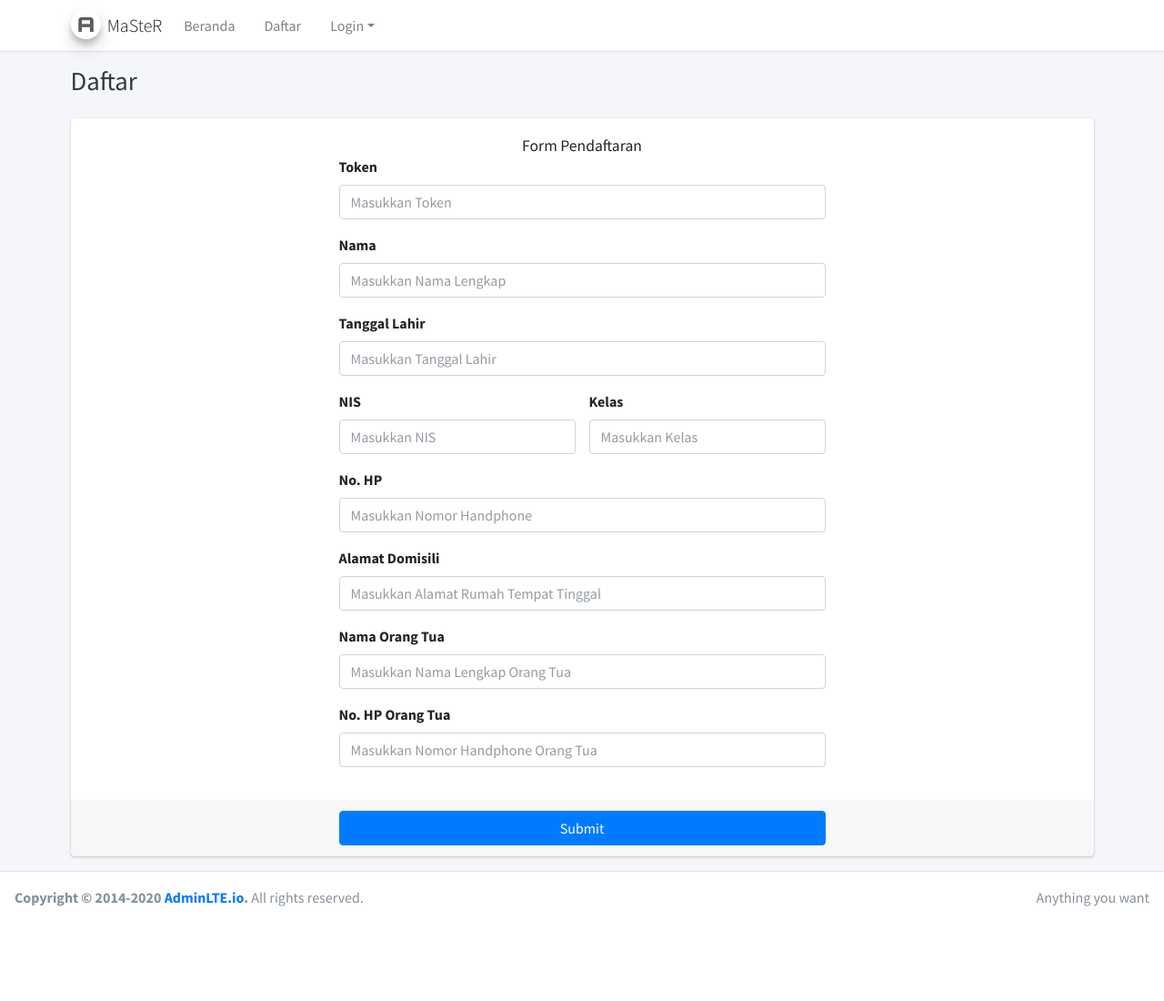
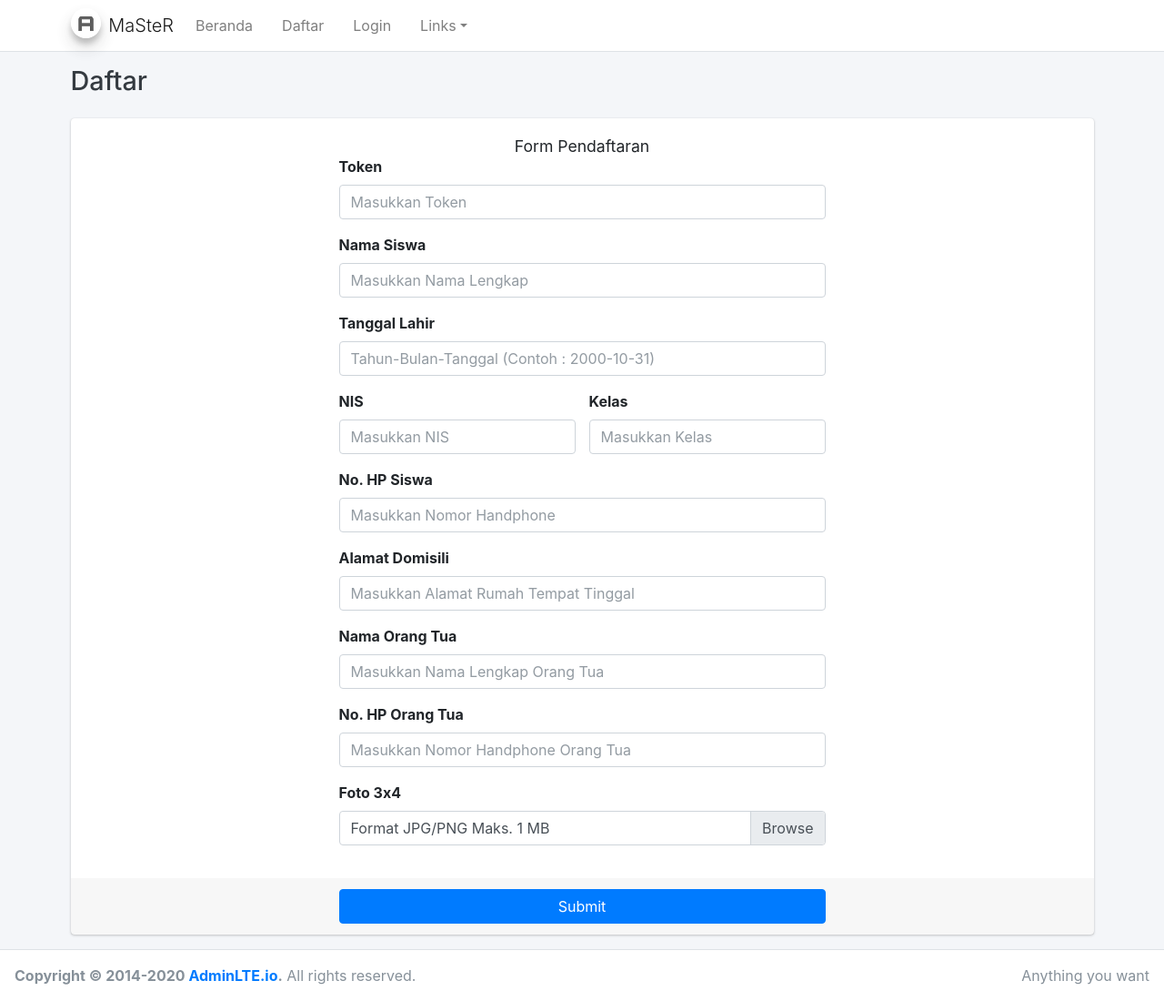
Before and after one commit to adnansurya/MaSteR, a PHP site: page /daftar.php in a window 1280 px wide. Shown: the whole page at 91% size. Before the commit the page ends 996 px from the top, so only its background shows below. Run offline with PHP 8.4, Linux system fonts and the light colour scheme; some libraries are stand-ins or nearby versions; some web fonts are replaced.

Commit message:
daftar page UI

```diff
--- a/daftar.php
+++ b/daftar.php
@@ -8,7 +8,9 @@ scratch. This page gets rid of all links and provides the needed markup only.
 <head>
 
   <?php include('partials/head.php'); ?>
-  <title><?php echo $web_name; ?>  | Blank</title>
+  <title><?php echo $web_name; ?>  | Daftar</title>
+  <link rel="stylesheet" href="plugins/jquery-ui/jquery-ui.css">
+
 </head>
 <body class="hold-transition layout-top-nav">
 <div class="wrapper">
@@ -37,7 +39,7 @@ scratch. This page gets rid of all links and provides the needed markup only.
         <div class="row">
           <div class="col-lg-12">
             <div class="card">
-              <form action="form/daftar.php" method="post">
+              <form action="form/daftar.php" method="post" enctype="multipart/form-data">
                 <div class="card-body">
                   <div class="row justify-content-md-center">
                     <h5 class="card-title">Form Pendaftaran</h5>
@@ -53,7 +55,7 @@ scratch. This page gets rid of all links and provides the needed markup only.
                   <div class="row justify-content-md-center">
                     <div class="col-md-6">
                       <div class="form-group">
-                        <label for="namaLengkapTxt">Nama</label>
+                        <label for="namaLengkapTxt">Nama Siswa</label>
                         <input type="text" class="form-control" id="namaTxt" placeholder="Masukkan Nama Lengkap" name="nama">
                       </div>
                     </div>
@@ -62,7 +64,7 @@ scratch. This page gets rid of all links and provides the needed markup only.
                     <div class="col-md-6">
                       <div class="form-group">
                         <label for="tglLahirTxt">Tanggal Lahir</label>
-                        <input type="text" class="form-control" id="tglLahirTxt" placeholder="Masukkan Tanggal Lahir" name="tglLahir">
+                        <input type="text" class="form-control" id="tglLahirTxt" placeholder="Tahun-Bulan-Tanggal (Contoh : 2000-10-31)" name="tglLahir">
                       </div>
                     </div>
                   </div>
@@ -83,7 +85,7 @@ scratch. This page gets rid of all links and provides the needed markup only.
                   <div class="row justify-content-md-center">
                     <div class="col-md-6">
                       <div class="form-group">
-                        <label for="noHpTxt">No. HP</label>
+                        <label for="noHpTxt">No. HP Siswa</label>
                         <input type="text" class="form-control" id="noHpTxt" placeholder="Masukkan Nomor Handphone" name="noHp">
                       </div>
                     </div>
@@ -109,6 +111,19 @@ scratch. This page gets rid of all links and provides the needed markup only.
                       <div class="form-group">
                         <label for="hpOrtuTxt">No. HP Orang Tua</label>
                         <input type="text" class="form-control" id="hpOrtuTxt" placeholder="Masukkan Nomor Handphone Orang Tua" name="hpOrtu">
+                      </div>
+                    </div>
+                  </div>
+                  <div class="row justify-content-md-center">
+                    <div class="col-md-6">
+                      <div class="form-group">
+                        <label for="exampleInputFile">Foto 3x4</label>
+                        <div class="input-group">
+                          <div class="custom-file">
+                            <input type="file" class="custom-file-input" id="imgFile" name="image">
+                            <label class="custom-file-label" for="imgFile">Format JPG/PNG Maks. 1 MB</label>
+                          </div>
+                        </div>
                       </div>
                     </div>
                   </div>
@@ -141,5 +156,9 @@ scratch. This page gets rid of all links and provides the needed markup only.
 <!-- REQUIRED SCRIPTS -->
 
   <?php include('partials/scripts.php') ?>
+  <script src="plugins/jquery-ui/jquery-ui.js"></script>
+  <script>
+    $('#tglLahirTxt').datepicker({ dateFormat: 'yy-mm-dd' });
+  </script>
 </body>
 </html>
--- /dev/null
+++ b/dist/css/googleapi.css
@@ -0,0 +1,252 @@
+/* cyrillic-ext */
+@font-face {
+  font-family: 'Source Sans Pro';
+  font-style: italic;
+  font-weight: 400;
+  font-display: fallback;
+  src: local('Source Sans Pro Italic'), local('SourceSansPro-Italic'), url(https://fonts.gstatic.com/s/sourcesanspro/v13/6xK1dSBYKcSV-LCoeQqfX1RYOo3qPZ7qsDJT9g.woff2) format('woff2');
+  unicode-range: U+0460-052F, U+1C80-1C88, U+20B4, U+2DE0-2DFF, U+A640-A69F, U+FE2E-FE2F;
+}
+/* cyrillic */
+@font-face {
+  font-family: 'Source Sans Pro';
+  font-style: italic;
+  font-weight: 400;
+  font-display: fallback;
+  src: local('Source Sans Pro Italic'), local('SourceSansPro-Italic'), url(https://fonts.gstatic.com/s/sourcesanspro/v13/6xK1dSBYKcSV-LCoeQqfX1RYOo3qPZ7jsDJT9g.woff2) format('woff2');
+  unicode-range: U+0400-045F, U+0490-0491, U+04B0-04B1, U+2116;
+}
+/* greek-ext */
+@font-face {
+  font-family: 'Source Sans Pro';
+  font-style: italic;
+  font-weight: 400;
+  font-display: fallback;
+  src: local('Source Sans Pro Italic'), local('SourceSansPro-Italic'), url(https://fonts.gstatic.com/s/sourcesanspro/v13/6xK1dSBYKcSV-LCoeQqfX1RYOo3qPZ7rsDJT9g.woff2) format('woff2');
+  unicode-range: U+1F00-1FFF;
+}
+/* greek */
+@font-face {
+  font-family: 'Source Sans Pro';
+  font-style: italic;
+  font-weight: 400;
+  font-display: fallback;
+  src: local('Source Sans Pro Italic'), local('SourceSansPro-Italic'), url(https://fonts.gstatic.com/s/sourcesanspro/v13/6xK1dSBYKcSV-LCoeQqfX1RYOo3qPZ7ksDJT9g.woff2) format('woff2');
+  unicode-range: U+0370-03FF;
+}
+/* vietnamese */
+@font-face {
+  font-family: 'Source Sans Pro';
+  font-style: italic;
+  font-weight: 400;
+  font-display: fallback;
+  src: local('Source Sans Pro Italic'), local('SourceSansPro-Italic'), url(https://fonts.gstatic.com/s/sourcesanspro/v13/6xK1dSBYKcSV-LCoeQqfX1RYOo3qPZ7osDJT9g.woff2) format('woff2');
+  unicode-range: U+0102-0103, U+0110-0111, U+0128-0129, U+0168-0169, U+01A0-01A1, U+01AF-01B0, U+1EA0-1EF9, U+20AB;
+}
+/* latin-ext */
+@font-face {
+  font-family: 'Source Sans Pro';
+  font-style: italic;
+  font-weight: 400;
+  font-display: fallback;
+  src: local('Source Sans Pro Italic'), local('SourceSansPro-Italic'), url(https://fonts.gstatic.com/s/sourcesanspro/v13/6xK1dSBYKcSV-LCoeQqfX1RYOo3qPZ7psDJT9g.woff2) format('woff2');
+  unicode-range: U+0100-024F, U+0259, U+1E00-1EFF, U+2020, U+20A0-20AB, U+20AD-20CF, U+2113, U+2C60-2C7F, U+A720-A7FF;
+}
+/* latin */
+@font-face {
+  font-family: 'Source Sans Pro';
+  font-style: italic;
+  font-weight: 400;
+  font-display: fallback;
+  src: local('Source Sans Pro Italic'), local('SourceSansPro-Italic'), url(https://fonts.gstatic.com/s/sourcesanspro/v13/6xK1dSBYKcSV-LCoeQqfX1RYOo3qPZ7nsDI.woff2) format('woff2');
+  unicode-range: U+0000-00FF, U+0131, U+0152-0153, U+02BB-02BC, U+02C6, U+02DA, U+02DC, U+2000-206F, U+2074, U+20AC, U+2122, U+2191, U+2193, U+2212, U+2215, U+FEFF, U+FFFD;
+}
+/* cyrillic-ext */
+@font-face {
+  font-family: 'Source Sans Pro';
+  font-style: normal;
+  font-weight: 300;
+  font-display: fallback;
+  src: local('Source Sans Pro Light'), local('SourceSansPro-Light'), url(https://fonts.gstatic.com/s/sourcesanspro/v13/6xKydSBYKcSV-LCoeQqfX1RYOo3ik4zwmhduz8A.woff2) format('woff2');
+  unicode-range: U+0460-052F, U+1C80-1C88, U+20B4, U+2DE0-2DFF, U+A640-A69F, U+FE2E-FE2F;
+}
+/* cyrillic */
+@font-face {
+  font-family: 'Source Sans Pro';
+  font-style: normal;
+  font-weight: 300;
+  font-display: fallback;
+  src: local('Source Sans Pro Light'), local('SourceSansPro-Light'), url(https://fonts.gstatic.com/s/sourcesanspro/v13/6xKydSBYKcSV-LCoeQqfX1RYOo3ik4zwkxduz8A.woff2) format('woff2');
+  unicode-range: U+0400-045F, U+0490-0491, U+04B0-04B1, U+2116;
+}
+/* greek-ext */
+@font-face {
+  font-family: 'Source Sans Pro';
+  font-style: normal;
+  font-weight: 300;
+  font-display: fallback;
+  src: local('Source Sans Pro Light'), local('SourceSansPro-Light'), url(https://fonts.gstatic.com/s/sourcesanspro/v13/6xKydSBYKcSV-LCoeQqfX1RYOo3ik4zwmxduz8A.woff2) format('woff2');
+  unicode-range: U+1F00-1FFF;
+}
+/* greek */
+@font-face {
+  font-family: 'Source Sans Pro';
+  font-style: normal;
+  font-weight: 300;
+  font-display: fallback;
+  src: local('Source Sans Pro Light'), local('SourceSansPro-Light'), url(https://fonts.gstatic.com/s/sourcesanspro/v13/6xKydSBYKcSV-LCoeQqfX1RYOo3ik4zwlBduz8A.woff2) format('woff2');
+  unicode-range: U+0370-03FF;
+}
+/* vietnamese */
+@font-face {
+  font-family: 'Source Sans Pro';
+  font-style: normal;
+  font-weight: 300;
+  font-display: fallback;
+  src: local('Source Sans Pro Light'), local('SourceSansPro-Light'), url(https://fonts.gstatic.com/s/sourcesanspro/v13/6xKydSBYKcSV-LCoeQqfX1RYOo3ik4zwmBduz8A.woff2) format('woff2');
+  unicode-range: U+0102-0103, U+0110-0111, U+0128-0129, U+0168-0169, U+01A0-01A1, U+01AF-01B0, U+1EA0-1EF9, U+20AB;
+}
+/* latin-ext */
+@font-face {
+  font-family: 'Source Sans Pro';
+  font-style: normal;
+  font-weight: 300;
+  font-display: fallback;
+  src: local('Source Sans Pro Light'), local('SourceSansPro-Light'), url(https://fonts.gstatic.com/s/sourcesanspro/v13/6xKydSBYKcSV-LCoeQqfX1RYOo3ik4zwmRduz8A.woff2) format('woff2');
+  unicode-range: U+0100-024F, U+0259, U+1E00-1EFF, U+2020, U+20A0-20AB, U+20AD-20CF, U+2113, U+2C60-2C7F, U+A720-A7FF;
+}
+/* latin */
+@font-face {
+  font-family: 'Source Sans Pro';
+  font-style: normal;
+  font-weight: 300;
+  font-display: fallback;
+  src: local('Source Sans Pro Light'), local('SourceSansPro-Light'), url(https://fonts.gstatic.com/s/sourcesanspro/v13/6xKydSBYKcSV-LCoeQqfX1RYOo3ik4zwlxdu.woff2) format('woff2');
+  unicode-range: U+0000-00FF, U+0131, U+0152-0153, U+02BB-02BC, U+02C6, U+02DA, U+02DC, U+2000-206F, U+2074, U+20AC, U+2122, U+2191, U+2193, U+2212, U+2215, U+FEFF, U+FFFD;
+}
+/* cyrillic-ext */
+@font-face {
+  font-family: 'Source Sans Pro';
+  font-style: normal;
+  font-weight: 400;
+  font-display: fallback;
+  src: local('Source Sans Pro Regular'), local('SourceSansPro-Regular'), url(https://fonts.gstatic.com/s/sourcesanspro/v13/6xK3dSBYKcSV-LCoeQqfX1RYOo3qNa7lqDY.woff2) format('woff2');
+  unicode-range: U+0460-052F, U+1C80-1C88, U+20B4, U+2DE0-2DFF, U+A640-A69F, U+FE2E-FE2F;
+}
+/* cyrillic */
+@font-face {
+  font-family: 'Source Sans Pro';
+  font-style: normal;
+  font-weight: 400;
+  font-display: fallback;
+  src: local('Source Sans Pro Regular'), local('SourceSansPro-Regular'), url(https://fonts.gstatic.com/s/sourcesanspro/v13/6xK3dSBYKcSV-LCoeQqfX1RYOo3qPK7lqDY.woff2) format('woff2');
+  unicode-range: U+0400-045F, U+0490-0491, U+04B0-04B1, U+2116;
+}
+/* greek-ext */
+@font-face {
+  font-family: 'Source Sans Pro';
+  font-style: normal;
+  font-weight: 400;
+  font-display: fallback;
+  src: local('Source Sans Pro Regular'), local('SourceSansPro-Regular'), url(https://fonts.gstatic.com/s/sourcesanspro/v13/6xK3dSBYKcSV-LCoeQqfX1RYOo3qNK7lqDY.woff2) format('woff2');
+  unicode-range: U+1F00-1FFF;
+}
+/* greek */
+@font-face {
+  font-family: 'Source Sans Pro';
+  font-style: normal;
+  font-weight: 400;
+  font-display: fallback;
+  src: local('Source Sans Pro Regular'), local('SourceSansPro-Regular'), url(https://fonts.gstatic.com/s/sourcesanspro/v13/6xK3dSBYKcSV-LCoeQqfX1RYOo3qO67lqDY.woff2) format('woff2');
+  unicode-range: U+0370-03FF;
+}
+/* vietnamese */
+@font-face {
+  font-family: 'Source Sans Pro';
+  font-style: normal;
+  font-weight: 400;
+  font-display: fallback;
+  src: local('Source Sans Pro Regular'), local('SourceSansPro-Regular'), url(https://fonts.gstatic.com/s/sourcesanspro/v13/6xK3dSBYKcSV-LCoeQqfX1RYOo3qN67lqDY.woff2) format('woff2');
+  unicode-range: U+0102-0103, U+0110-0111, U+0128-0129, U+0168-0169, U+01A0-01A1, U+01AF-01B0, U+1EA0-1EF9, U+20AB;
+}
+/* latin-ext */
+@font-face {
+  font-family: 'Source Sans Pro';
+  font-style: normal;
+  font-weight: 400;
+  font-display: fallback;
+  src: local('Source Sans Pro Regular'), local('SourceSansPro-Regular'), url(https://fonts.gstatic.com/s/sourcesanspro/v13/6xK3dSBYKcSV-LCoeQqfX1RYOo3qNq7lqDY.woff2) format('woff2');
+  unicode-range: U+0100-024F, U+0259, U+1E00-1EFF, U+2020, U+20A0-20AB, U+20AD-20CF, U+2113, U+2C60-2C7F, U+A720-A7FF;
+}
+/* latin */
+@font-face {
+  font-family: 'Source Sans Pro';
+  font-style: normal;
+  font-weight: 400;
+  font-display: fallback;
+  src: local('Source Sans Pro Regular'), local('SourceSansPro-Regular'), url(https://fonts.gstatic.com/s/sourcesanspro/v13/6xK3dSBYKcSV-LCoeQqfX1RYOo3qOK7l.woff2) format('woff2');
+  unicode-range: U+0000-00FF, U+0131, U+0152-0153, U+02BB-02BC, U+02C6, U+02DA, U+02DC, U+2000-206F, U+2074, U+20AC, U+2122, U+2191, U+2193, U+2212, U+2215, U+FEFF, U+FFFD;
+}
+/* cyrillic-ext */
+@font-face {
+  font-family: 'Source Sans Pro';
+  font-style: normal;
+  font-weight: 700;
+  font-display: fallback;
+  src: local('Source Sans Pro Bold'), local('SourceSansPro-Bold'), url(https://fonts.gstatic.com/s/sourcesanspro/v13/6xKydSBYKcSV-LCoeQqfX1RYOo3ig4vwmhduz8A.woff2) format('woff2');
+  unicode-range: U+0460-052F, U+1C80-1C88, U+20B4, U+2DE0-2DFF, U+A640-A69F, U+FE2E-FE2F;
+}
+/* cyrillic */
+@font-face {
+  font-family: 'Source Sans Pro';
+  font-style: normal;
+  font-weight: 700;
+  font-display: fallback;
+  src: local('Source Sans Pro Bold'), local('SourceSansPro-Bold'), url(https://fonts.gstatic.com/s/sourcesanspro/v13/6xKydSBYKcSV-LCoeQqfX1RYOo3ig4vwkxduz8A.woff2) format('woff2');
+  unicode-range: U+0400-045F, U+0490-0491, U+04B0-04B1, U+2116;
+}
+/* greek-ext */
+@font-face {
+  font-family: 'Source Sans Pro';
+  font-style: normal;
+  font-weight: 700;
+  font-display: fallback;
+  src: local('Source Sans Pro Bold'), local('SourceSansPro-Bold'), url(https://fonts.gstatic.com/s/sourcesanspro/v13/6xKydSBYKcSV-LCoeQqfX1RYOo3ig4vwmxduz8A.woff2) format('woff2');
+  unicode-range: U+1F00-1FFF;
+}
+/* greek */
+@font-face {
+  font-family: 'Source Sans Pro';
+  font-style: normal;
+  font-weight: 700;
+  font-display: fallback;
+  src: local('Source Sans Pro Bold'), local('SourceSansPro-Bold'), url(https://fonts.gstatic.com/s/sourcesanspro/v13/6xKydSBYKcSV-LCoeQqfX1RYOo3ig4vwlBduz8A.woff2) format('woff2');
+  unicode-range: U+0370-03FF;
+}
+/* vietnamese */
+@font-face {
+  font-family: 'Source Sans Pro';
+  font-style: normal;
+  font-weight: 700;
+  font-display: fallback;
+  src: local('Source Sans Pro Bold'), local('SourceSansPro-Bold'), url(https://fonts.gstatic.com/s/sourcesanspro/v13/6xKydSBYKcSV-LCoeQqfX1RYOo3ig4vwmBduz8A.woff2) format('woff2');
+  unicode-range: U+0102-0103, U+0110-0111, U+0128-0129, U+0168-0169, U+01A0-01A1, U+01AF-01B0, U+1EA0-1EF9, U+20AB;
+}
+/* latin-ext */
+@font-face {
+  font-family: 'Source Sans Pro';
+  font-style: normal;
+  font-weight: 700;
+  font-display: fallback;
+  src: local('Source Sans Pro Bold'), local('SourceSansPro-Bold'), url(https://fonts.gstatic.com/s/sourcesanspro/v13/6xKydSBYKcSV-LCoeQqfX1RYOo3ig4vwmRduz8A.woff2) format('woff2');
+  unicode-range: U+0100-024F, U+0259, U+1E00-1EFF, U+2020, U+20A0-20AB, U+20AD-20CF, U+2113, U+2C60-2C7F, U+A720-A7FF;
+}
+/* latin */
+@font-face {
+  font-family: 'Source Sans Pro';
+  font-style: normal;
+  font-weight: 700;
+  font-display: fallback;
+  src: local('Source Sans Pro Bold'), local('SourceSansPro-Bold'), url(https://fonts.gstatic.com/s/sourcesanspro/v13/6xKydSBYKcSV-LCoeQqfX1RYOo3ig4vwlxdu.woff2) format('woff2');
+  unicode-range: U+0000-00FF, U+0131, U+0152-0153, U+02BB-02BC, U+02C6, U+02DA, U+02DC, U+2000-206F, U+2074, U+20AC, U+2122, U+2191, U+2193, U+2212, U+2215, U+FEFF, U+FFFD;
+}
--- a/global.php
+++ b/global.php
@@ -1,3 +1,3 @@
 <?php
-    $web_name = 'MASTER';
+    $web_name = 'MaSteR';
 ?>
--- a/partials/head.php
+++ b/partials/head.php
@@ -2,7 +2,7 @@
 <meta name="viewport" content="width=device-width, initial-scale=1">
 
 <!-- Google Font: Source Sans Pro -->
-<link rel="stylesheet" href="https://fonts.googleapis.com/css?family=Source+Sans+Pro:300,400,400i,700&display=fallback">
+<link rel="stylesheet" href="dist/css/googleapi.css">
 <!-- Font Awesome Icons -->
 <link rel="stylesheet" href="plugins/fontawesome-free/css/all.min.css">
 <!-- Theme style -->
--- a/partials/topbar.php
+++ b/partials/topbar.php
@@ -18,8 +18,11 @@
           <li class="nav-item">
             <a href="/MaSteR/daftar.php" class="nav-link">Daftar</a>
           </li>
+          <li class="nav-item">
+            <a href="#" class="nav-link">Login</a>
+          </li>
           <li class="nav-item dropdown">
-            <a id="dropdownSubMenu1" href="#" data-toggle="dropdown" aria-haspopup="true" aria-expanded="false" class="nav-link dropdown-toggle">Login</a>
+            <a id="dropdownSubMenu1" href="#" data-toggle="dropdown" aria-haspopup="true" aria-expanded="false" class="nav-link dropdown-toggle">Links</a>
             <ul aria-labelledby="dropdownSubMenu1" class="dropdown-menu border-0 shadow">
               <li><a href="#" class="dropdown-item">Some action </a></li>
               <li><a href="#" class="dropdown-item">Some other action</a></li>
```
Also changed, not shown: form/daftar.php (+39 -6 lines).
